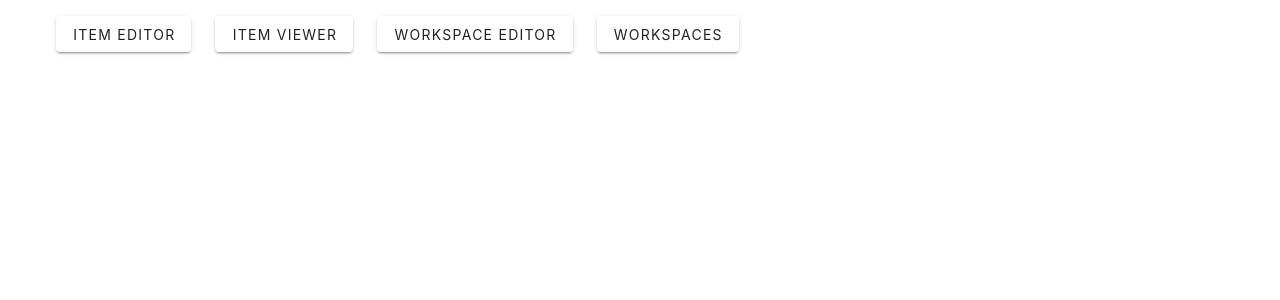
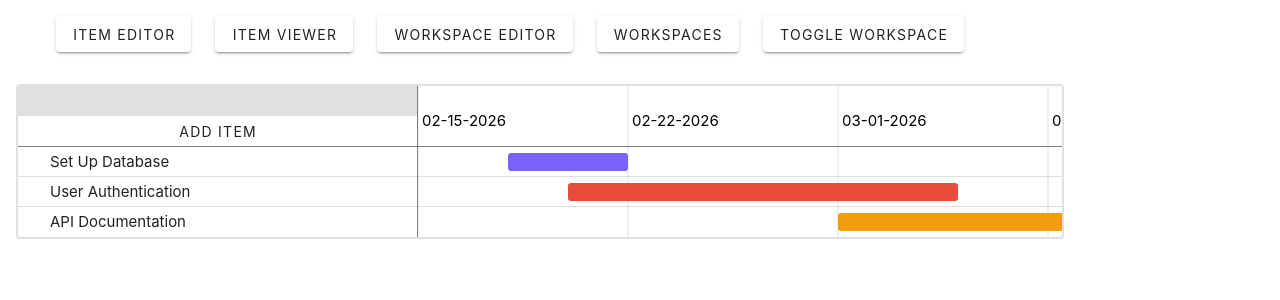
Before and after one commit to AlexJFDev/Capstone, a Vue app: page /test in a window 1280 px wide. Shown: the top 300 px of the page. Built offline with nearby package versions, Linux system fonts and the light colour scheme; the HTML template or start-up script is replaced by a standard one.

Commit message:
Added test view

```diff
--- a/src/App.vue
+++ b/src/App.vue
@@ -1,46 +1,9 @@
 <script setup lang="ts">
 import { RouterView } from 'vue-router'
-import { ref } from 'vue'
-import ItemEditorPanel from '@/components/items/ItemEditorPanel.vue'
-import ItemViewerPanel from '@/components/items/ItemViewerPanel.vue'
-import WorkspaceEditorPanel from '@/components/workspaces/WorkspaceEditorPanel.vue'
-import WorkspacesPanel from '@/components/workspaces/WorkspacesPanel.vue'
-import { workspaces } from '@/testing/dummy-workspaces'
-
-const TEST_ITEM_ID = 'i-a1b2c3d4-e5f6-7890-abcd-ef1234567890'
-
-const workspaceIds = Object.keys(workspaces)
-
-const itemEditorOpen = ref(false)
-const itemViewerOpen = ref(false)
-const workspaceEditorOpen = ref(false)
-const workspacesOpen = ref(false)
 </script>
 
 <template>
   <v-app>
-    <v-container>
-      <v-row>
-        <v-col cols="auto">
-          <v-btn @click="itemEditorOpen = true">Item Editor</v-btn>
-        </v-col>
-        <v-col cols="auto">
-          <v-btn @click="itemViewerOpen = true">Item Viewer</v-btn>
-        </v-col>
-        <v-col cols="auto">
-          <v-btn @click="workspaceEditorOpen = true">Workspace Editor</v-btn>
-        </v-col>
-        <v-col cols="auto">
-          <v-btn @click="workspacesOpen = true">Workspaces</v-btn>
-        </v-col>
-      </v-row>
-    </v-container>
-
-    <ItemEditorPanel v-model="itemEditorOpen" />
-    <ItemViewerPanel v-model="itemViewerOpen" :itemId="TEST_ITEM_ID" />
-    <WorkspaceEditorPanel v-model="workspaceEditorOpen" />
-    <WorkspacesPanel v-model="workspacesOpen" :workspaceIds="workspaceIds" />
-
     <RouterView />
   </v-app>
 </template>
--- a/src/router/index.ts
+++ b/src/router/index.ts
@@ -1,5 +1,6 @@
 import { createRouter, createWebHistory } from 'vue-router'
 import HomeView from '../views/HomeView.vue'
+import TestView from '../views/TestView.vue'
 
 const router = createRouter({
   history: createWebHistory(import.meta.env.BASE_URL),
@@ -8,7 +9,12 @@ const router = createRouter({
       path: '/',
       name: 'home',
       component: HomeView,
-    }
+    },
+    {
+      path: '/test',
+      name: 'test',
+      component: TestView,
+    },
   ],
 })
 
--- a/src/views/HomeView.vue
+++ b/src/views/HomeView.vue
@@ -1,37 +1,7 @@
 <script setup lang="ts">
-import { computed, ref } from 'vue'
-import RoadmapPane from '@/components/roadmap/RoadmapPane.vue'
-
-const WORKSPACE_IDS = [
-  'w-2b3c4d5e-6f7a-8901-bcde-f12345678901',
-  'w-1a2b3c4d-5e6f-7890-abcd-ef1234567890',
-]
-
-const workspaceIndex = ref(0)
-const workspaceId = computed(() => {
-  return WORKSPACE_IDS[workspaceIndex.value]!
-})
-
-function toggle() {
-  workspaceIndex.value = (workspaceIndex.value + 1) % WORKSPACE_IDS.length
-
-  console.log("Toggled")
-}
 </script>
 
 <template>
   <v-main>
-    <v-btn @click="toggle" style="margin-bottom: 8px">Toggle Workspace</v-btn>
-    <div class="pane">
-      <RoadmapPane :workspaceId="workspaceId" />
-    </div>
   </v-main>
 </template>
-
-<style scoped>
-.pane {
-  width: calc(100vw - 200px);
-  height: calc(100vh - 200px);
-  padding: 16px;
-}
-</style>
--- /dev/null
+++ b/src/views/TestView.vue
@@ -0,0 +1,71 @@
+<script setup lang="ts">
+import { computed, ref } from 'vue'
+import ItemEditorPanel from '@/components/items/ItemEditorPanel.vue'
+import ItemViewerPanel from '@/components/items/ItemViewerPanel.vue'
+import WorkspaceEditorPanel from '@/components/workspaces/WorkspaceEditorPanel.vue'
+import WorkspacesPanel from '@/components/workspaces/WorkspacesPanel.vue'
+import RoadmapPane from '@/components/roadmap/RoadmapPane.vue'
+import { workspaces } from '@/testing/dummy-workspaces'
+
+const TEST_ITEM_ID = 'i-a1b2c3d4-e5f6-7890-abcd-ef1234567890'
+
+const workspaceIds = Object.keys(workspaces)
+
+const itemEditorOpen = ref(false)
+const itemViewerOpen = ref(false)
+const workspaceEditorOpen = ref(false)
+const workspacesOpen = ref(false)
+
+const WORKSPACE_IDS = [
+  'w-2b3c4d5e-6f7a-8901-bcde-f12345678901',
+  'w-1a2b3c4d-5e6f-7890-abcd-ef1234567890',
+]
+
+const workspaceIndex = ref(0)
+const workspaceId = computed(() => WORKSPACE_IDS[workspaceIndex.value]!)
+
+function toggle() {
+  workspaceIndex.value = (workspaceIndex.value + 1) % WORKSPACE_IDS.length
+}
+</script>
+
+<template>
+  <v-main>
+    <v-container>
+      <v-row>
+        <v-col cols="auto">
+          <v-btn @click="itemEditorOpen = true">Item Editor</v-btn>
+        </v-col>
+        <v-col cols="auto">
+          <v-btn @click="itemViewerOpen = true">Item Viewer</v-btn>
+        </v-col>
+        <v-col cols="auto">
+          <v-btn @click="workspaceEditorOpen = true">Workspace Editor</v-btn>
+        </v-col>
+        <v-col cols="auto">
+          <v-btn @click="workspacesOpen = true">Workspaces</v-btn>
+        </v-col>
+        <v-col cols="auto">
+          <v-btn @click="toggle">Toggle Workspace</v-btn>
+        </v-col>
+      </v-row>
+    </v-container>
+
+    <div class="pane">
+      <RoadmapPane :workspaceId="workspaceId" />
+    </div>
+
+    <ItemEditorPanel v-model="itemEditorOpen" />
+    <ItemViewerPanel v-model="itemViewerOpen" :itemId="TEST_ITEM_ID" />
+    <WorkspaceEditorPanel v-model="workspaceEditorOpen" />
+    <WorkspacesPanel v-model="workspacesOpen" :workspaceIds="workspaceIds" />
+  </v-main>
+</template>
+
+<style scoped>
+.pane {
+  width: calc(100vw - 200px);
+  height: calc(100vh - 200px);
+  padding: 16px;
+}
+</style>
```
